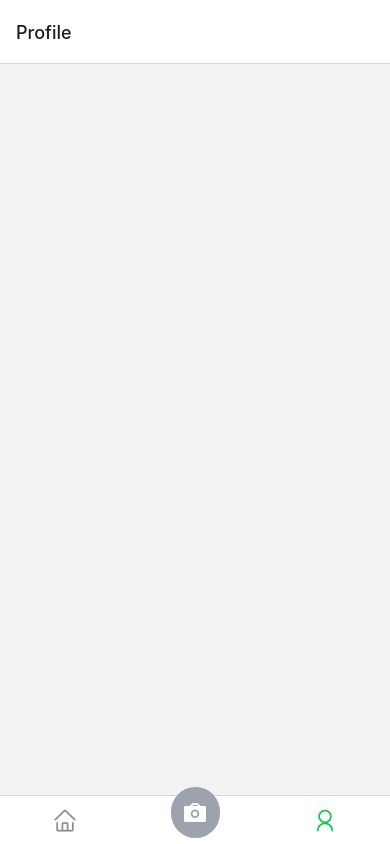
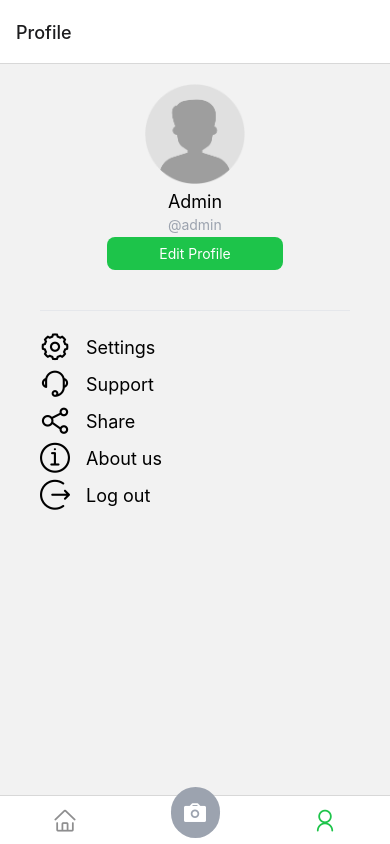
Before and after one commit to nipun-dezoysa/plant-disease-detection-app, a React Native app: screen /Profile in a window 390 px wide. Built offline with nearby package versions, Linux system fonts and the light colour scheme.

Commit message:
Update Profile.js

```diff
--- a/App/Screens/Profile.js
+++ b/App/Screens/Profile.js
@@ -1,9 +1,46 @@
 import React from "react";
-import { View, Text ,Image} from "react-native";
+import { View, Text, Image, TouchableOpacity } from "react-native";
+import { AntDesign } from "@expo/vector-icons";
 export default function Profile() {
   return (
-    <View>
-
+    <View className="flex items-center mt-5 px-10">
+      <View className="flex items-center gap-1">
+        <Image
+          source={require("../../assets/avatar.png")}
+          style={{ width: 100, height: 100 }}
+        />
+        <View>
+          <Text className="text-lg">Admin</Text>
+          <Text className="text-gray-400">@admin</Text>
+        </View>
+        <TouchableOpacity>
+          <Text className="bg-[#1dc44a] p-2 rounded-lg text-white w-44 text-center">
+            Edit Profile
+          </Text>
+        </TouchableOpacity>
+      </View>
+      <View className="mt-10 border-t w-full border-gray-200">
+        <TouchableOpacity className="flex flex-row items-center gap-4 mt-5">
+          <AntDesign name="setting" size={30} color="black" />
+          <Text className="text-lg">Settings</Text>
+        </TouchableOpacity>
+        <TouchableOpacity className="flex flex-row items-center gap-4 mt-1">
+          <AntDesign name="customerservice" size={30} color="black" />
+          <Text className="text-lg">Support</Text>
+        </TouchableOpacity>
+        <TouchableOpacity className="flex flex-row items-center gap-4 mt-1">
+          <AntDesign name="sharealt" size={30} color="black" />
+          <Text className="text-lg">Share</Text>
+        </TouchableOpacity>
+        <TouchableOpacity className="flex flex-row items-center gap-4 mt-1">
+          <AntDesign name="infocirlceo" size={30} color="black" />
+          <Text className="text-lg">About us</Text>
+        </TouchableOpacity>
+        <TouchableOpacity className="flex flex-row items-center gap-4 mt-1">
+          <AntDesign name="logout" size={30} color="black" />
+          <Text className="text-lg">Log out</Text>
+        </TouchableOpacity>
+      </View>
     </View>
   );
 }
```
